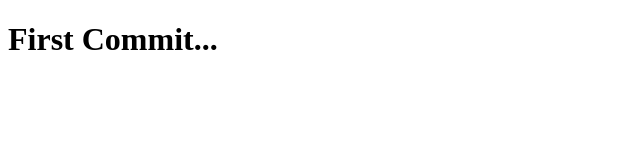
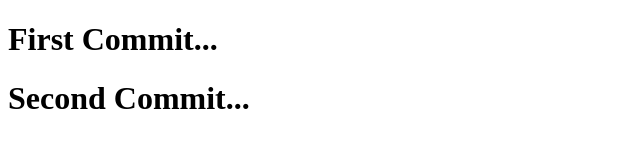
Before and after one commit to teachermoh/test-repo, a plain HTML site: page index.html in a window 1280 px wide. Shown: the whole page, without its empty margins (0-640 px from the left). Drawn offline with Linux system fonts and the light colour scheme.

Commit message:
second commit

```diff
--- a/index.html
+++ b/index.html
@@ -7,5 +7,6 @@
 </head>
 <body>
     <h1>First Commit...</h1>
+    <h1>Second Commit...</h1>
 </body>
 </html>
```
